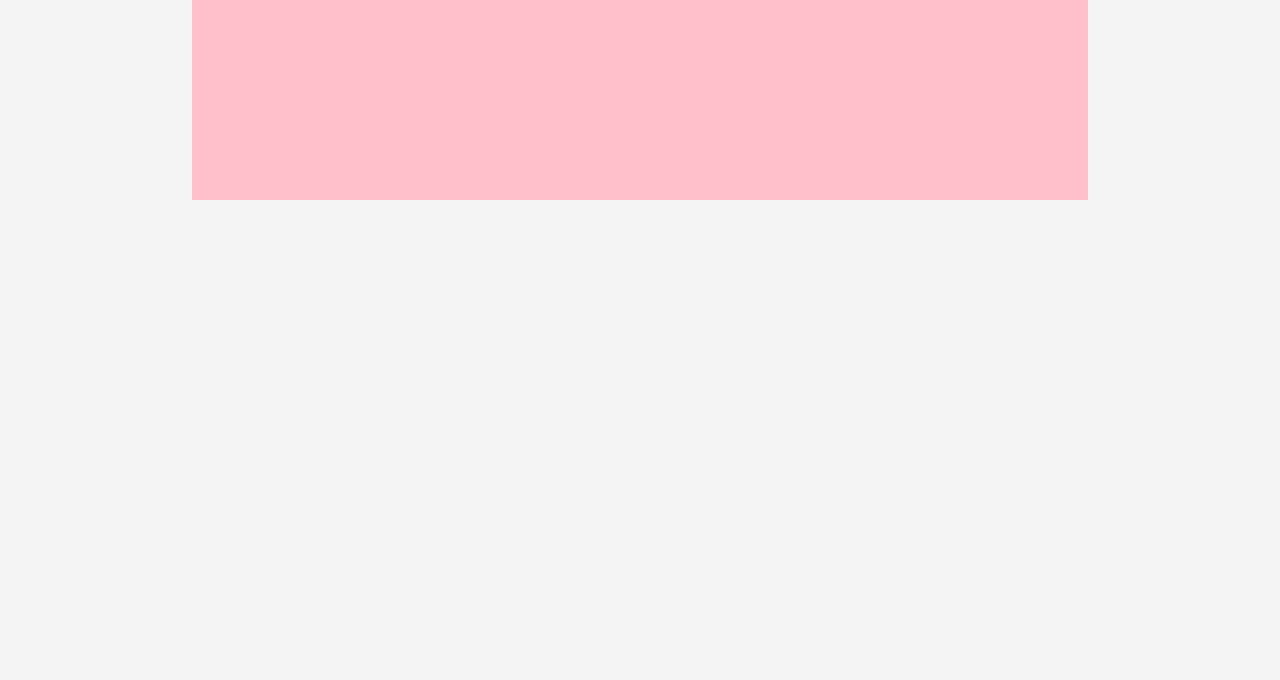
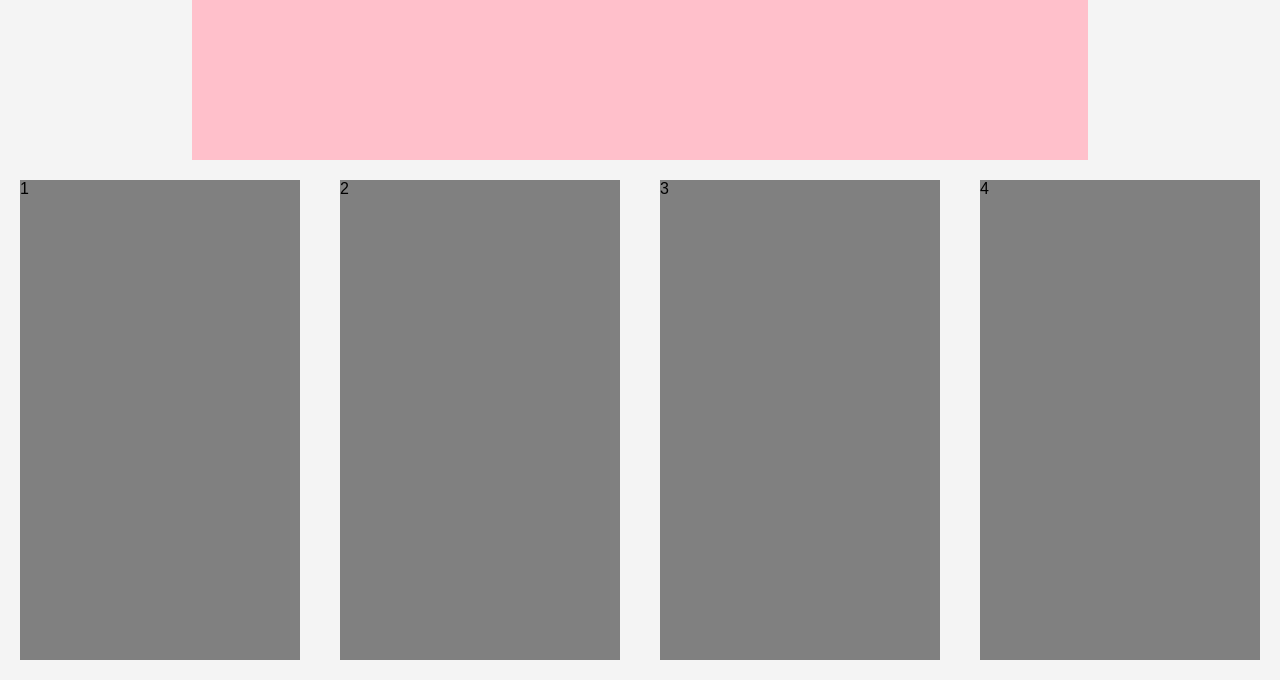
Before and after one commit to KDT-IaaS-Class-One-Group/NTS1, a website: page public/index.html in a window 1280 px wide. Shown: the part 480-1160 px from the top of the page. Before the commit the page ends 800 px from the top, so only its background shows below. Drawn offline with Linux system fonts and the light colour scheme.

Commit message:
하단에 4개의 컨테이너 생성

```diff
--- a/public/index.html
+++ b/public/index.html
@@ -79,6 +79,13 @@
       </div>
     </div>
 
+    <div id="introduce">
+      <div class="container">1</div>
+      <div class="container">2</div>
+      <div class="container">3</div>
+      <div class="container">4</div>
+    </div>
+
     <div id="footer"></div>
 
   </div>
--- a/public/styles/main.css
+++ b/public/styles/main.css
@@ -324,3 +324,16 @@ body {
   width: fit-content;
   margin-top: 5.5vh;
 }
+
+.container {
+  background-color: #808080; /* 회색 배경색 */
+  margin-top: 10px;
+  flex: 1; /* 동일한 너비를 가지도록 설정 */
+  margin: 1.25rem; /* 컨테이너 사이의 오른쪽 여백 */
+  height: 60vh;
+}
+
+#introduce {
+  display: flex; /* 가로 배치를 위한 flex 설정 */
+  flex-wrap: wrap; /* 화면 크기에 맞게 줄 바꿈 */
+}
```
